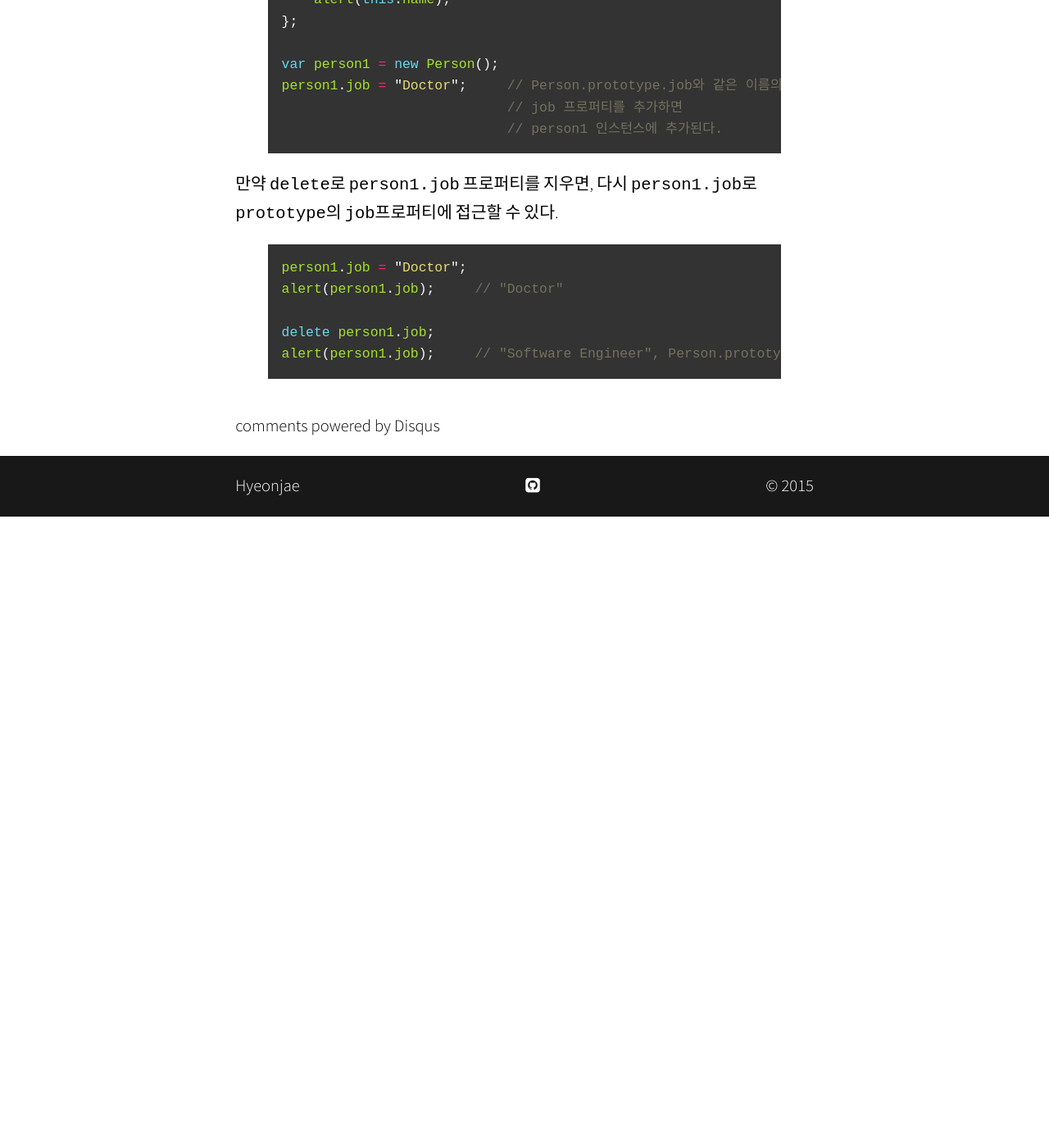
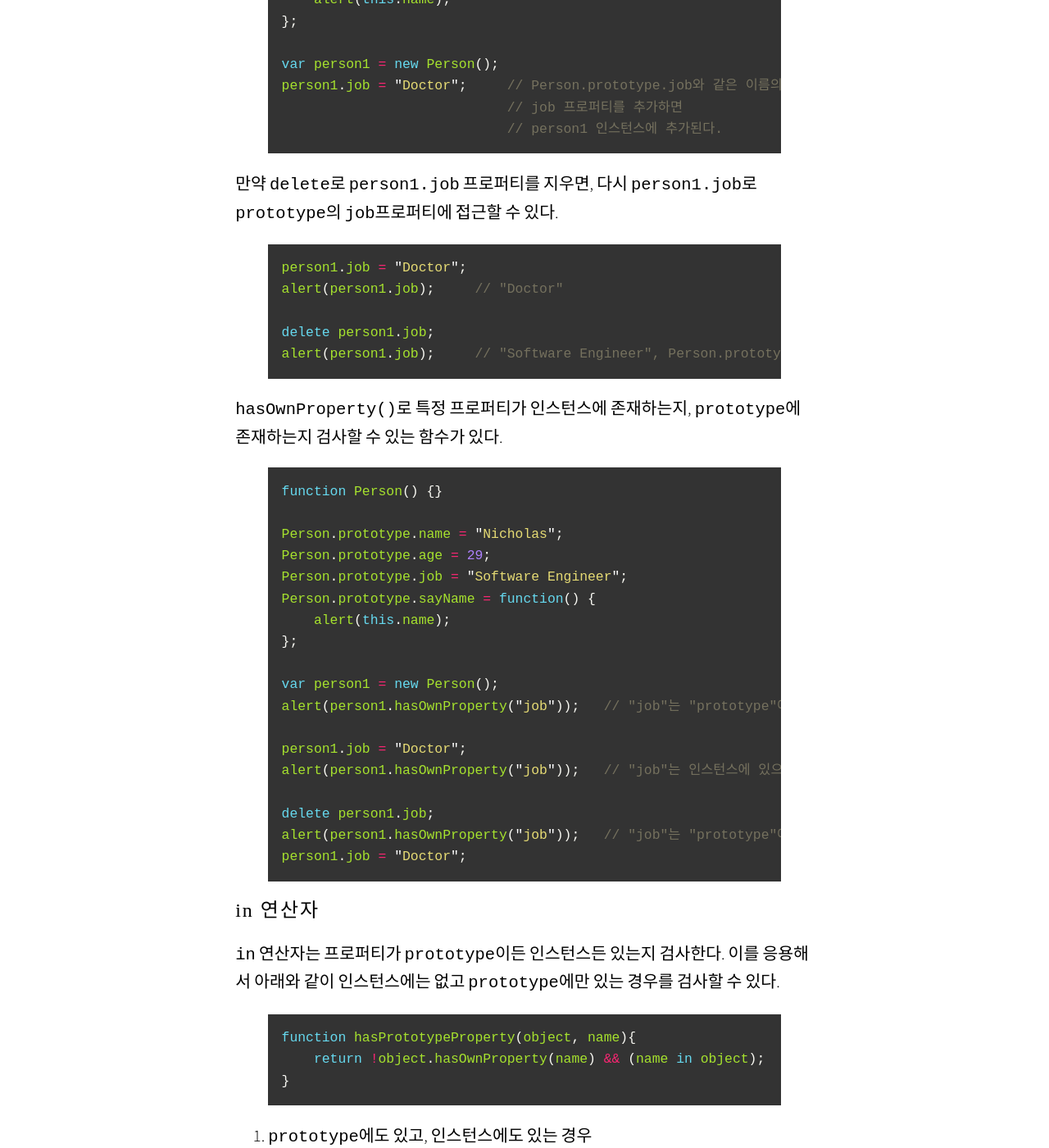
Before and after one commit to hyeonjae/hyeonjae.github.io.archive, a Jekyll site: the page built from _posts/2015-03-06-javascript-study-4.md, in a window 1280 px wide and 1400 px high, scrolled down 5288 px. Shown: the whole window at 82% size. Built offline with Jekyll 4.4.1, drawn with Linux system fonts in a browser that asks for light colours; nearby versions of some CDN libraries; some web fonts are replaced; comment, search, counter and statistics services are not loaded; before the commit the page ends 5918 px from its top, so only the background shows below that; some of the changed text lies outside the part shown.

Commit message:
no message

```diff
--- a/_posts/2015-03-06-javascript-study-4.md
+++ b/_posts/2015-03-06-javascript-study-4.md
@@ -154,3 +154,43 @@ alert(person1.job);     // "Doctor"
 delete person1.job;
 alert(person1.job);     // "Software Engineer", Person.prototype.job에 접근
 {% endhighlight %}
+
+`hasOwnProperty()`로 특정 프로퍼티가 인스턴스에 존재하는지, `prototype`에 존재하는지 검사할 수 있는 함수가 있다.
+
+{% highlight javascript %}
+function Person() {}
+
+Person.prototype.name = "Nicholas";
+Person.prototype.age = 29;
+Person.prototype.job = "Software Engineer";
+Person.prototype.sayName = function() {
+    alert(this.name);
+};
+
+var person1 = new Person();
+alert(person1.hasOwnProperty("job"));   // "job"는 "prototype"에 있으므로 false
+
+person1.job = "Doctor";
+alert(person1.hasOwnProperty("job"));   // "job"는 인스턴스에 있으므로 true
+
+delete person1.job;
+alert(person1.hasOwnProperty("job"));   // "job"는 "prototype"에 있으므로 false
+person1.job = "Doctor";
+{% endhighlight %}
+
+### in 연산자
+
+`in` 연산자는 프로퍼티가 `prototype`이든 인스턴스든 있는지 검사한다.
+이를 응용해서 아래와 같이 인스턴스에는 없고 `prototype`에만 있는 경우를 검사할 수 있다.
+{% highlight javascript %}
+function hasPrototypeProperty(object, name){
+    return !object.hasOwnProperty(name) && (name in object);
+}
+{% endhighlight %}
+
+1. `prototype`에도 있고, 인스턴스에도 있는 경우
+ - `hasOwnProperty()`로 검사
+2. `prototype`에만 있는 경우
+ - `!object.hasOwnProperty(name) && (name in object)`로 검사
+3. 아예 없는 경우
+ - `in`연산자로 검사
```
